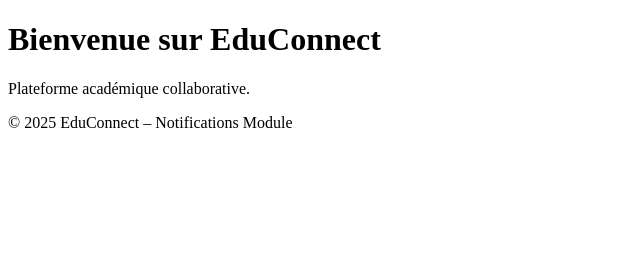
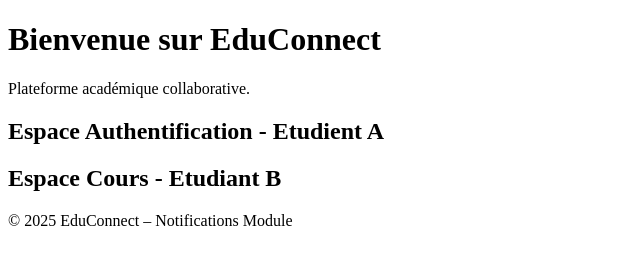
Before and after one commit to ishakannoun23-blip/EduConnect, a plain HTML site: page index.html in a window 1280 px wide. Shown: the whole page, without its empty margins (0-640 px from the left). Drawn offline with Linux system fonts and the light colour scheme.

Commit message:
Add authentication and course sections to index.html

```diff
--- a/index.html
+++ b/index.html
@@ -1,16 +1,14 @@
-
 <!DOCTYPE html>
 <html lang="fr">
 <head>
-    <meta charset="UTF-8">
-    <title>EduConnect</title>
+<meta charset="UTF-8">
+<title>EduConnect</title>
 </head>
 <body>
-
-    <h1>Bienvenue sur EduConnect</h1>
-
-    <p>Plateforme académique collaborative.</p>
-
-    <footer>© 2025 EduConnect – Notifications Module</footer>
+<h1>Bienvenue sur EduConnect</h1>
+<p>Plateforme académique collaborative.</p>
+<h2>Espace Authentification - Etudient A<h2>
+<h2>Espace Cours - Etudiant B</h2>
+<footer>© 2025 EduConnect – Notifications Module</footer>
 </body>
 </html>
```
